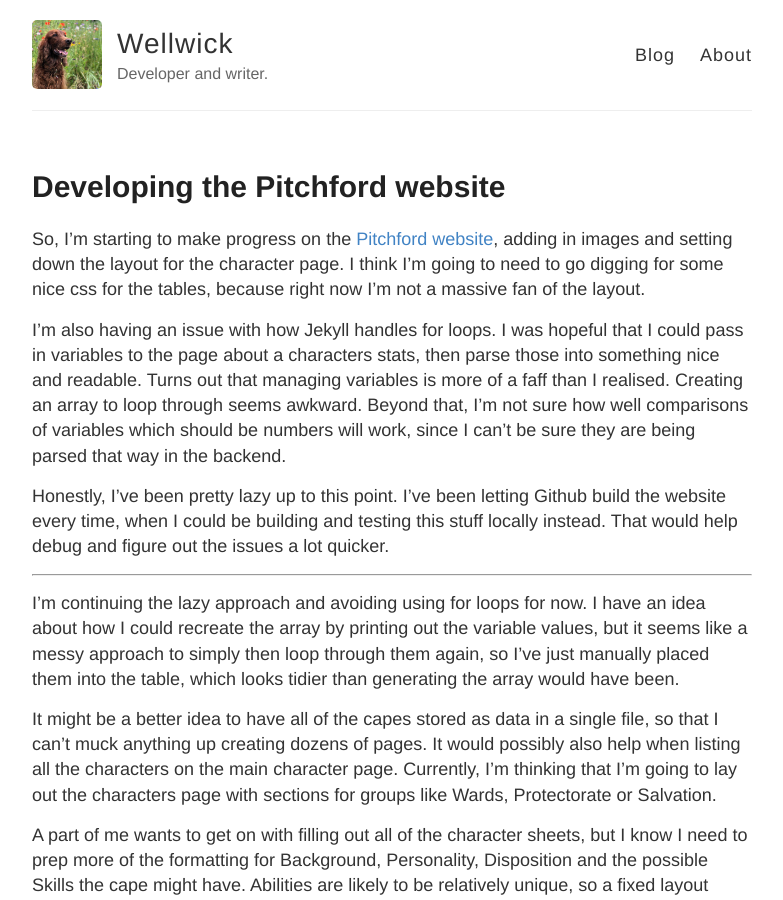
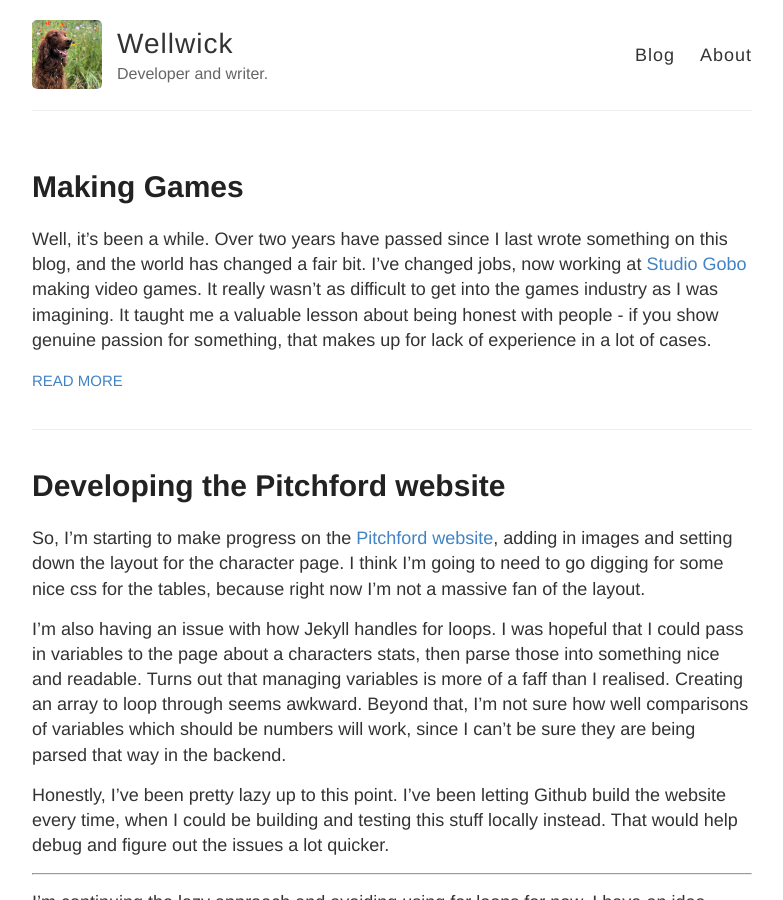
Before and after one commit to Wellwick/wellwick.github.io, a Jekyll site: the page built from index.html, in a window 1280 px wide and 900 px high. Shown: the whole window, without its empty margins (248-1031 px from the left). Built offline with Jekyll 4.4.1, drawn with Linux system fonts in a browser that asks for light colours; some of the changed lines change nothing that is shown.

Commit message:
Add Making Games blog post

```diff
--- /dev/null
+++ b/_posts/2022-12-02-Making-games.md
@@ -0,0 +1,68 @@
+---
+layout: post
+title: Making Games
+tags: game-development Unreal Gobo Norian projects
+---
+
+Well, it's been a while. Over two years have passed since I last wrote something
+on this blog, and the world has changed a fair bit. I've changed jobs, now
+working at [Studio Gobo](https://www.studiogobo.com/) making video games.
+It really wasn't as difficult to get into the games industry as I was imagining.
+It taught me a valuable lesson about being honest with people - if you show
+genuine passion for something, that makes up for lack of experience in a lot of
+cases.
+
+I'm surrounded by very clever and talented people, and I certainly feel like I
+need to catch up. I'm juggling some extra work on another game project outside
+of Gobo, which can be hectic but I'm certainly learning a lot.
+
+Unreal is the coolest engine ever, I can't believe it took me so long to switch
+over from Unity. Unity has plenty to help developers, but Epic clearly invests
+a lot in making sure developers are well looked after. As with everything, there
+are years of out-of-date documentation to sift through, or features that do the
+same thing as something else, but there are plenty of people around to help out.
+The main issue I run into nowadays is taking in so much information and
+underlying functionality that my brain shuts down for a while as I try to
+process everything.
+
+My [about page]({{ site.baseurl }}/about) used to say "One day I'd love to do
+some game developement or something in that vein, but there's a lot of work
+between here and there." It's very strange changing that, but I did write it
+three whole years ago, so I suppose I wasn't wrong when I said there would be a
+lot of work to do.
+
+---
+
+If you're reading further back, you probably see the Pitchford posts, and can
+guess that that never finished. Unfinished projects always sit at the back of
+my head, bugging me, like
+[a story](https://www.fanfiction.net/s/13697664/1/Bartowski-Unleashed) I started
+writing a couple of years ago which has a chapter 4 ready to publish, but never
+released. I'm much better about accepting how limited my time really is compared
+to a few years ago, but I do find myself wishing for more time in the day all
+the time.
+
+I'd love to make my own game, and I have an idea percolating in my head about a
+smaller (but still open-world) game set in the same area as my current Dungeons
+and Dragons campaign. The problem I've noticed about taking on many roles in a
+project is that you can end up doing lots of things badly, rather than a single
+thing well. Trying to keep the whole thing in your head is really hard to do,
+even if it does keep the excitement up.
+
+Any project, even a game that's an hour long, will take a long time to complete.
+Even then, there might be little to no reception of it, which would just be
+depressing. I think a lot about the value of my time, and that if I was to spend
+one hundred hours on something, as long as a hundred people got an hour of
+enjoyment or use out of it, then it is still valuable. Honestly, though, for a
+lot of the things I make and put out into the world, I have a relatively
+positive reception from - maybe not the game jam stuff, but I know how to get my
+writing in front of audiences eyes.
+
+I think, if I'm going to make my own (small) game, I'll have to focus on my
+writing strength and give players something to engage with there. Getting bogged
+down in the technical aspects is likely to mean I circle myself for a while and
+burn out before I get to a release point. I also need to remind myself it is
+better to make something small and put it out there than make something too
+ambitious that never sees the light of day. It's the same thing with code, or
+subsequent series of TV shows after the first - building on a good (even if
+basic) foundation is a safer approach.
--- a/about.md
+++ b/about.md
@@ -9,17 +9,15 @@ for over a decade now. The dog over there isn't actually me (believe it or not),
 but I thought I could spare you from my face and show you my dog at the same
 time. Her name is Ruby and she is lovely.
 
-I'm a Software Developer currently working at Autodesk in the UK. I graduated
+I'm a Software Engineer currently at Studio Gobo making games. I graduated
 from Warwick back in 2018 with a MEng Computer Science degree. I'm a moderator
 on the [Parahumans Discord](https://discord.gg/TYsRHpG) where I help develop the
-primary bot and run a campaign of Weaverdice (a Dungeons and Dragons style game
-but with superheroes). I also do my best to dabble in writing, though I haven't
-published much at all.
+primary bot. I run a regular Dungeons and Dragons game for a few friends and do
+my best to dabble in writing, though I haven't published much at all.
 
-One day I'd love to do some game developement or something in that vein, but
-there's a lot of work between here and there. Sometimes I work on a graphics
-tablet I own in an attempt to get better at drawing, but it's by far my weakest
-creative skill. Still all things take practice!
+I spend most of my days making games in Unreal and loving every minute of it.
+It's been a dream since I was young to make games, so don't give up on those
+ambitions, kids.
 
 ### Contact me
 
```
